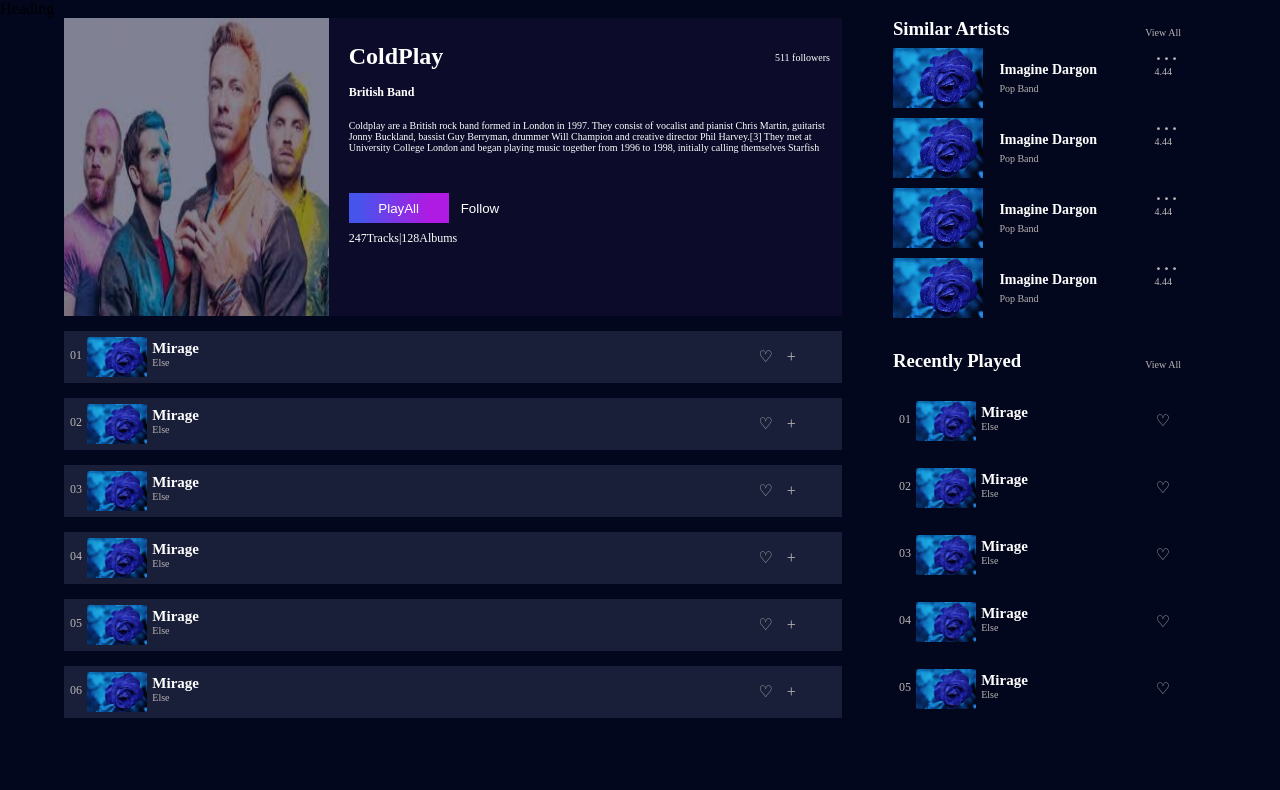
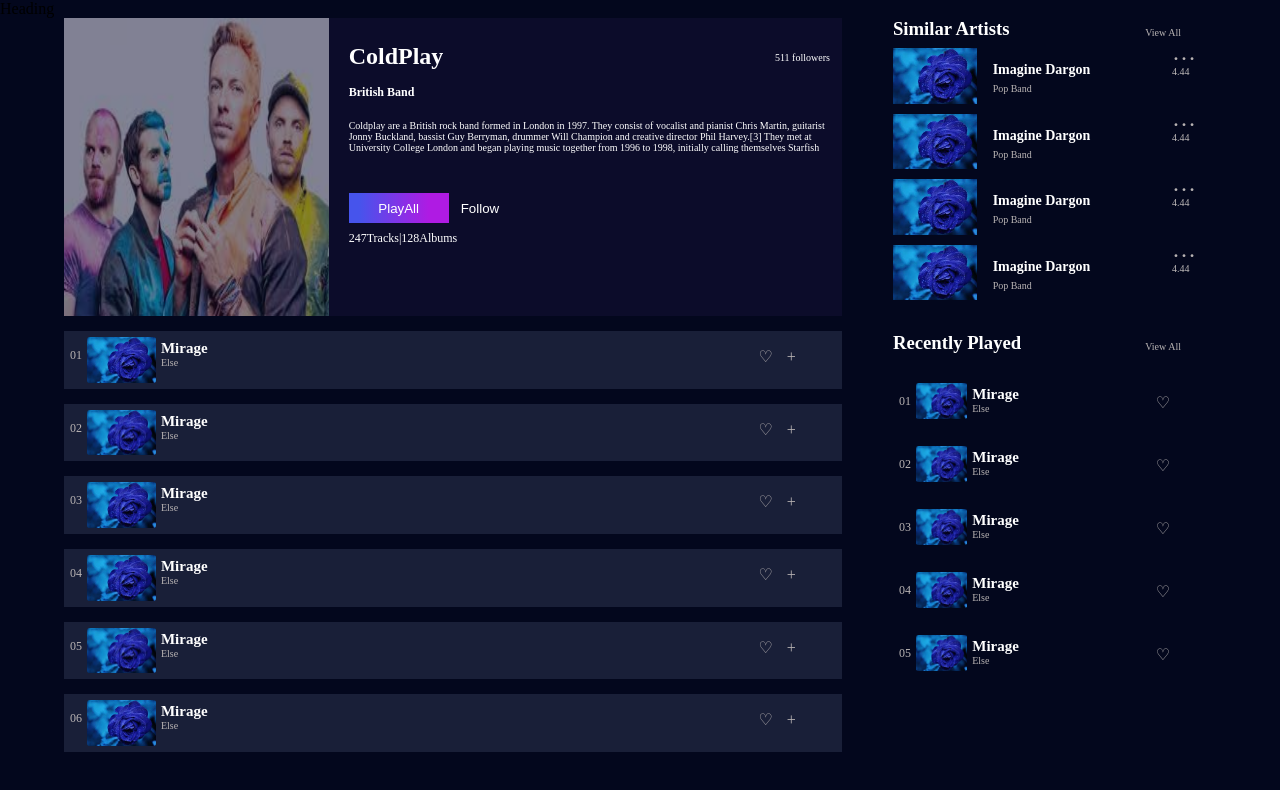
Before and after one commit to GodSlayergt/coding-ninjas-assignment, a website: page index.html in a window 1280 px wide. Drawn offline with Linux system fonts and the light colour scheme.

Commit message:
Update styles.css

```diff
--- a/styles.css
+++ b/styles.css
@@ -87,8 +87,6 @@
 }
 .trackbar_left {
   display: flex;
-  /* flex-basis: 20%; */
-  justify-content: space-around;
 }
 .trackbar_left h3 {
   margin-top: 3px;
@@ -105,7 +103,7 @@
   color: var(--small-color);
 }
 .trackbar img {
-  height: 40px;
+  width: 20%;
   border-radius: 5%;
   margin-left: 5px;
   margin-right: 5px;
@@ -163,7 +161,7 @@
   color: white;
 }
 .similar_trackbar_left img {
-  height: 60px;
+  width: 30%;
   margin-right: 16px;
 }
 .similar_trackbar_description {
```
